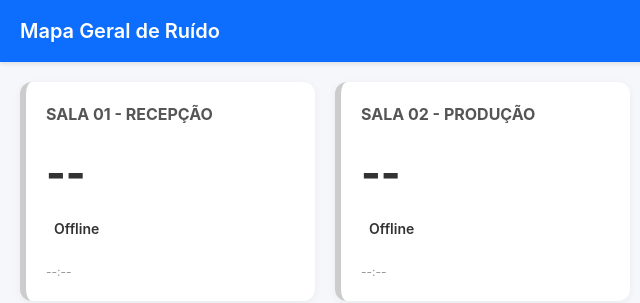
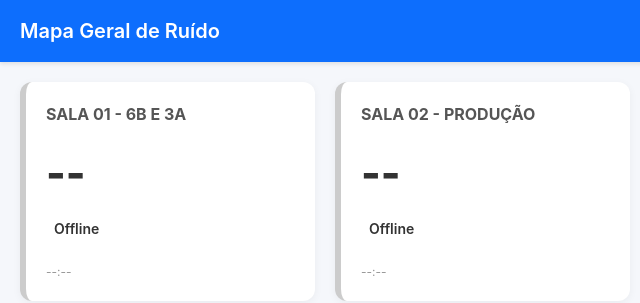
Before and after one commit to fapemat2025/mapa-de-som-dashboard, a plain HTML site: page index.html in a window 1280 px wide. Shown: the top 303 px of the page, 0-640 px from the left. Drawn offline with nearby package versions, Linux system fonts and the light colour scheme; no server answers.

Commit message:
Update index.html

```diff
--- a/index.html
+++ b/index.html
@@ -154,7 +154,7 @@ const app = initializeApp(firebaseConfig);
 const db = getDatabase(app);
 
 const SENSORS = [
-    { id: "sala1", name: "Sala 01 - Recepção" },
+    { id: "sala1", name: "Sala 01 - 6B e 3A" },
     { id: "sala2", name: "Sala 02 - Produção" },
     { id: "sala3", name: "Sala 03 - Reunião" },
     { id: "sala4", name: "Sala 04 - Corredor" },
```
